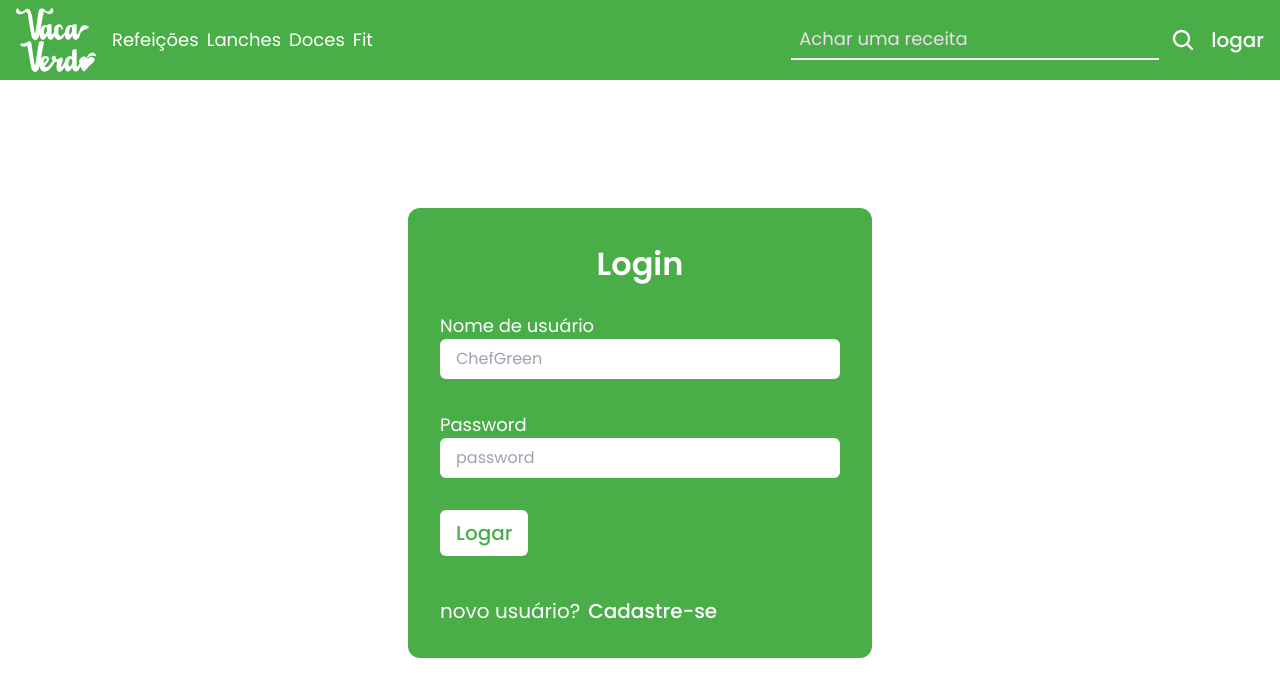
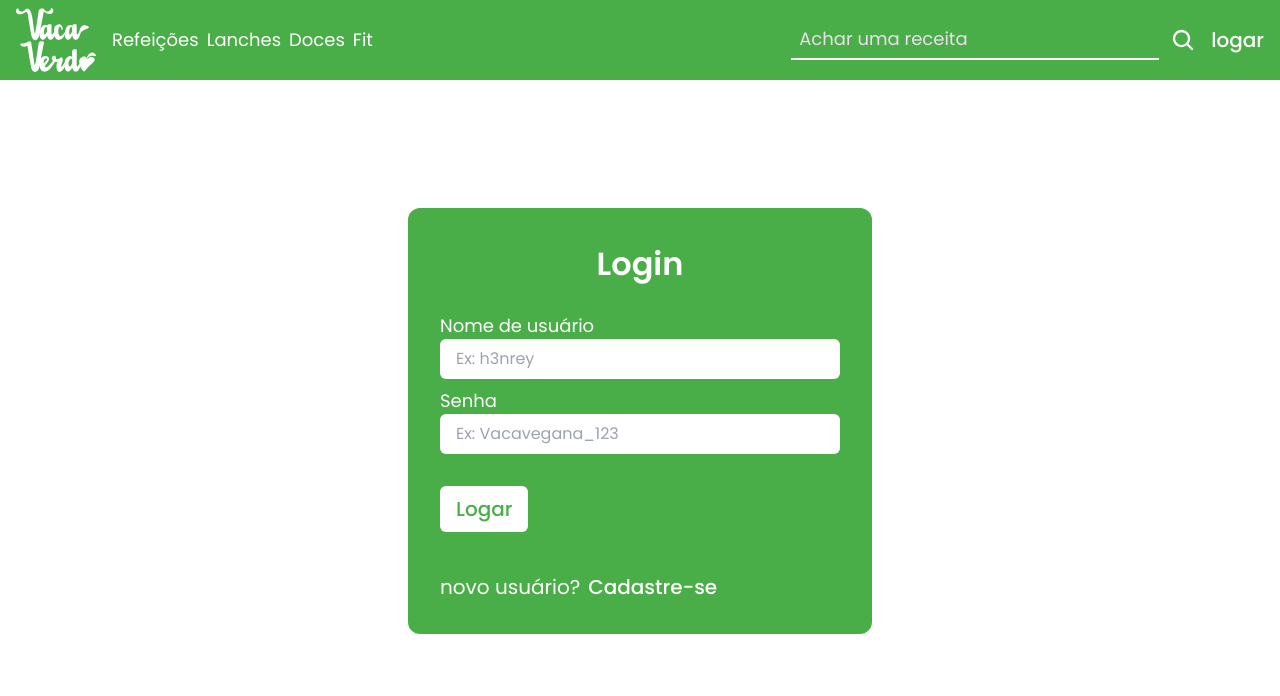
Before and after one commit to h3nrey/VacaVegana, a Next.js app in the folder web/: page /login in a window 1280 px wide. Shown: the top 696 px of the page. Built offline with nearby package versions, Linux system fonts and the light colour scheme; no server answers.

Commit message:
feat: adding validation to login form fields

```diff
--- a/web/src/app/(auth)/login/page.tsx
+++ b/web/src/app/(auth)/login/page.tsx
@@ -2,28 +2,34 @@
 import ErrorToast from "@/components/Form/ErrorToast";
 import Form from "@/components/Form/Form";
 import Input from "@/components/Form/Input";
+import InputError from "@/components/Form/InputError";
 import { loginUser } from "@/lib/api";
+import { DevTool } from "@hookform/devtools";
+import { WarningCircle } from "@phosphor-icons/react";
 import Link from "next/link";
 import { useRouter } from "next/navigation";
 import { useState } from "react";
+import { useForm } from "react-hook-form";
 
 type loginType = {
-    email: string,
+    username: string,
     password: string,
 }
 
 export default function Page() {
     const router = useRouter();
     const [errorMessage, setErrorMessage] = useState("")
+    const form = useForm<loginType>()
+    const { handleSubmit, formState, control, register } = form
+    const { errors } = formState
 
-    const handleFormSubmit = async (data: any) => {
+    const onSubmit = async (data: loginType) => {
         const userApi = await loginUser({ username: data.username, password: data.password })
         console.log(userApi)
 
         if (userApi.wasSuccessful) {
             router.push("/")
         }
-
         setErrorMessage(userApi.message)
     }
 
@@ -35,30 +41,76 @@ export default function Page() {
                 {errorMessage && (
                     <ErrorToast message={errorMessage} />
                 )}
+
                 <div className="flex flex-col bg-primary-base text-white p-8 w-[29rem] rounded-md">
                     <div
                         className="text-[2rem] text-white font-semibold text-center mb-6">
                         Login
                     </div>
-                    <Form onSubmit={handleFormSubmit}>
-                        <Input
-                            label="Nome de usuário"
-                            name="username"
-                            placeholder="ChefGreen"
-                        />
-                        <Input
-                            label="Password"
-                            name="password"
-                            type="password"
-                            placeholder="password"
-                        />
+
+                    <form
+                        onSubmit={handleSubmit(onSubmit)}
+                        className="flex flex-col gap-8"
+                    >
+                        {/* Fieldset  */}
+                        <div className="flex flex-col gap-2">
+
+                            {/* Username field  */}
+                            <div className="flex flex-col gap-0">
+                                <label className="text-white text-[1.125rem]">
+                                    Nome de usuário
+                                </label>
+
+                                <input
+                                    {...register("username",
+                                        {
+                                            required: "Necessário",
+                                            minLength: {
+                                                message: "Precisa ter no mínimo 4 characteres",
+                                                value: 4
+                                            }
+                                        })}
+                                    className="bg-white p-2 pl-4 w-full text-primary-base rounded-sm"
+                                    placeholder="Ex: h3nrey"
+                                />
+
+                                {errors.username?.message && (
+                                    <InputError message={errors.username.message} />
+                                )}
+                            </div>
+
+                            {/* Password field  */}
+                            <div className="flex flex-col gap-0">
+                                <label className="text-white text-[1.125rem]">
+                                    Senha
+                                </label>
+
+                                <input
+                                    {...register("password",
+                                        {
+                                            required: "Necessário",
+                                            pattern: {
+                                                value: /^(?=.*[A-Za-z])(?=.*\d)[A-Za-z\d]{8,}$/,
+                                                message: "Requer 8 characteres no minimo, dentre desses precisa de um em letra maiuscula, um em letra minuscula, um número e um charactere especial"
+                                            }
+                                        })}
+                                    className="bg-white p-2 pl-4 w-full text-primary-base rounded-sm"
+                                    placeholder="Ex: Vacavegana_123"
+                                />
+
+                                {errors.password?.message && (
+                                    <InputError message={errors.password.message} />
+                                )}
+                            </div>
+                        </div>
 
                         <button
                             className="bg-white w-fit font-medium text-[1.25rem] hover:bg-primary-light transition-all hover:text-white text-primary-base p-2 px-4 rounded-sm"
                             type="submit">
                             Logar
                         </button>
-                    </Form>
+                    </form>
+                    {/* <DevTool control={control} /> */}
 
                     <div className="flex gap-2 mt-10">
                         <span className="text-[1.25rem]">novo usuário?</span>
--- a/web/src/components/Form/ErrorToast.tsx
+++ b/web/src/components/Form/ErrorToast.tsx
@@ -1,6 +1,11 @@
+import { WarningCircle, X } from "@phosphor-icons/react";
+
 export default function ErrorToast({ message }: { message: string }) {
     return (
-        <div className="animate-toastPop origin-left bg-red-500 text-[1.125rem] text-white py-4 pl-6 rounded-sm">
+        <div
+            className="animate-toastPop flex origin-left gap-2 font-bold bg-yellow text-[1.125rem] text-white py-4 pl-6 rounded-sm"
+        >
+            <WarningCircle size={28} weight="bold" />
             {message}
         </div>
     )
--- a/web/src/components/Form/Form.tsx
+++ b/web/src/components/Form/Form.tsx
@@ -2,6 +2,7 @@
 
 import { Children, createElement } from "react"
 import { useForm } from "react-hook-form"
+import { DevTool } from "@hookform/devtools"
 
 interface Props {
     children: JSX.Element[]
@@ -10,24 +11,33 @@ interface Props {
 
 export default function Form({ children, onSubmit }: Props) {
     const methods = useForm()
-    const { handleSubmit } = methods
-
+    const { handleSubmit, formState, control } = methods
+    const { errors } = formState
 
     return (
+        <>
             <form onSubmit={handleSubmit(onSubmit)}>
                 <div className="flex flex-col gap-8">
                     {Children.map(children, child => {
                         return child.props.name
-                        ? createElement(child.type, {
+                            ? (
+                                <>
+                                    {
+                                        createElement(child.type, {
                                             ...{
                                                 ...child.props,
                                                 register: methods.register,
                                                 key: child.props.name
                                             }
                                         })
-                        : child
+                                    }
+                                    <span>{errors.root?.message}</span>
+                                </>
+                            ) : child
                     })}
                 </div>
             </form>
+            <DevTool control={control} />
+        </>
     )
 }
--- a/web/src/components/Form/Input.tsx
+++ b/web/src/components/Form/Input.tsx
@@ -1,28 +1,18 @@
 "use client"
 
+import { FieldValues, UseFormRegister } from "react-hook-form"
+
 interface Props {
-    register?: any
+    register?: UseFormRegister<any>
     label: string
     type?: string
     name: string,
+    required?: boolean
     placeholder: string,
 }
 
-export default function Input({ register, label, type, name, placeholder }: Props) {
+export default function Input({ register, label, required, type, name, placeholder }: Props) {
     return (
-        <div>
-            <label
-                htmlFor=""
-                className="text-white text-[1.125rem]"
-            >
-                {label}
-            </label>
-            <input
-                {...register(name)}
-                type={type ? type : "text"}
-                className="bg-white p-2 pl-4 w-full text-black rounded-sm"
-                placeholder={placeholder}
-            />
-        </div>
+
     )
 }
--- /dev/null
+++ b/web/src/components/Form/InputError.tsx
@@ -0,0 +1,10 @@
+import { WarningCircle } from "@phosphor-icons/react";
+
+export default function InputError({ message }: { message: string }) {
+    return (
+        <div className="text-yellow mt-1">
+            <WarningCircle weight="bold" size={20} className="inline" />
+            <span className="inline ml-2">{message}</span>
+        </div>
+    )
+}
```
Lines whose indentation alone changed are shown as unchanged.
